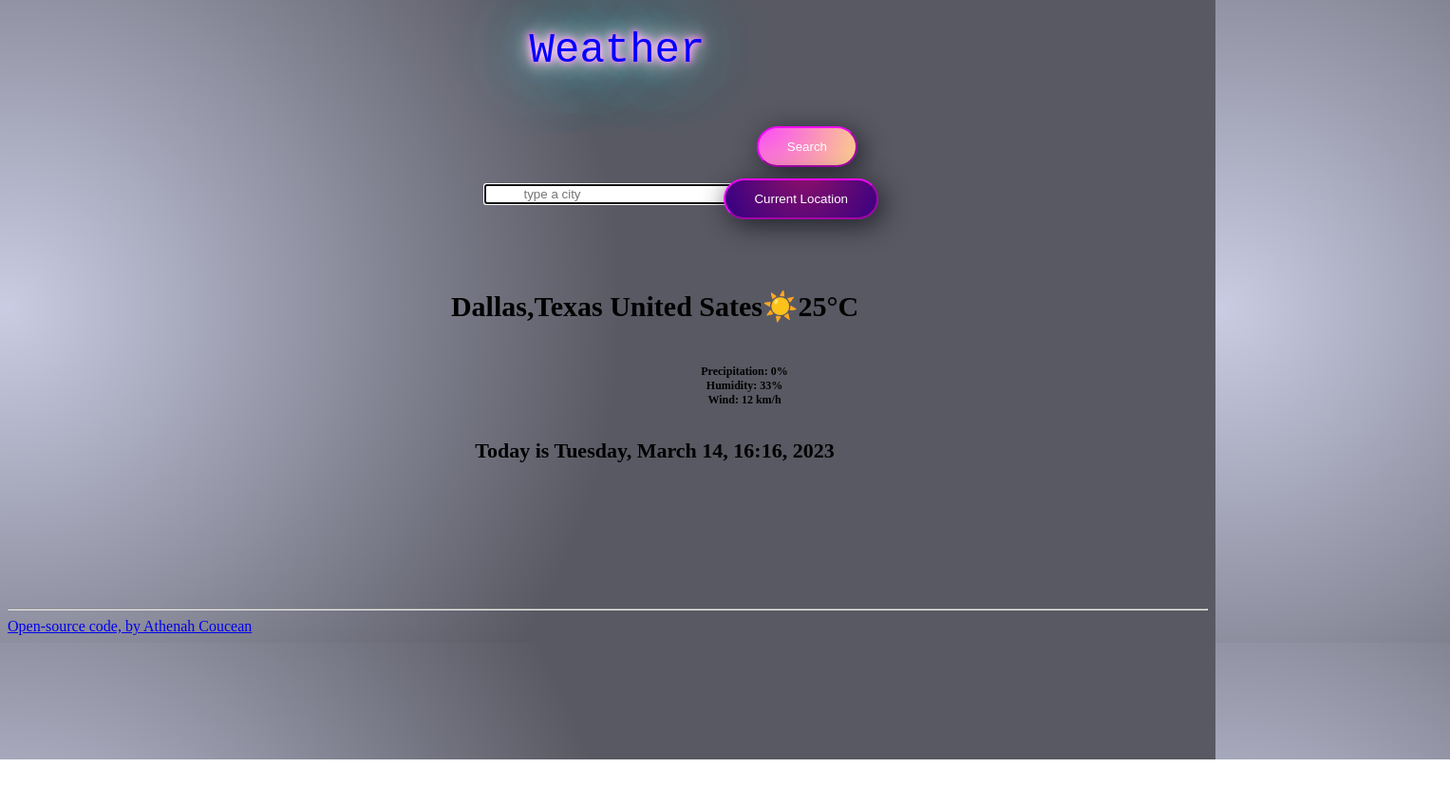
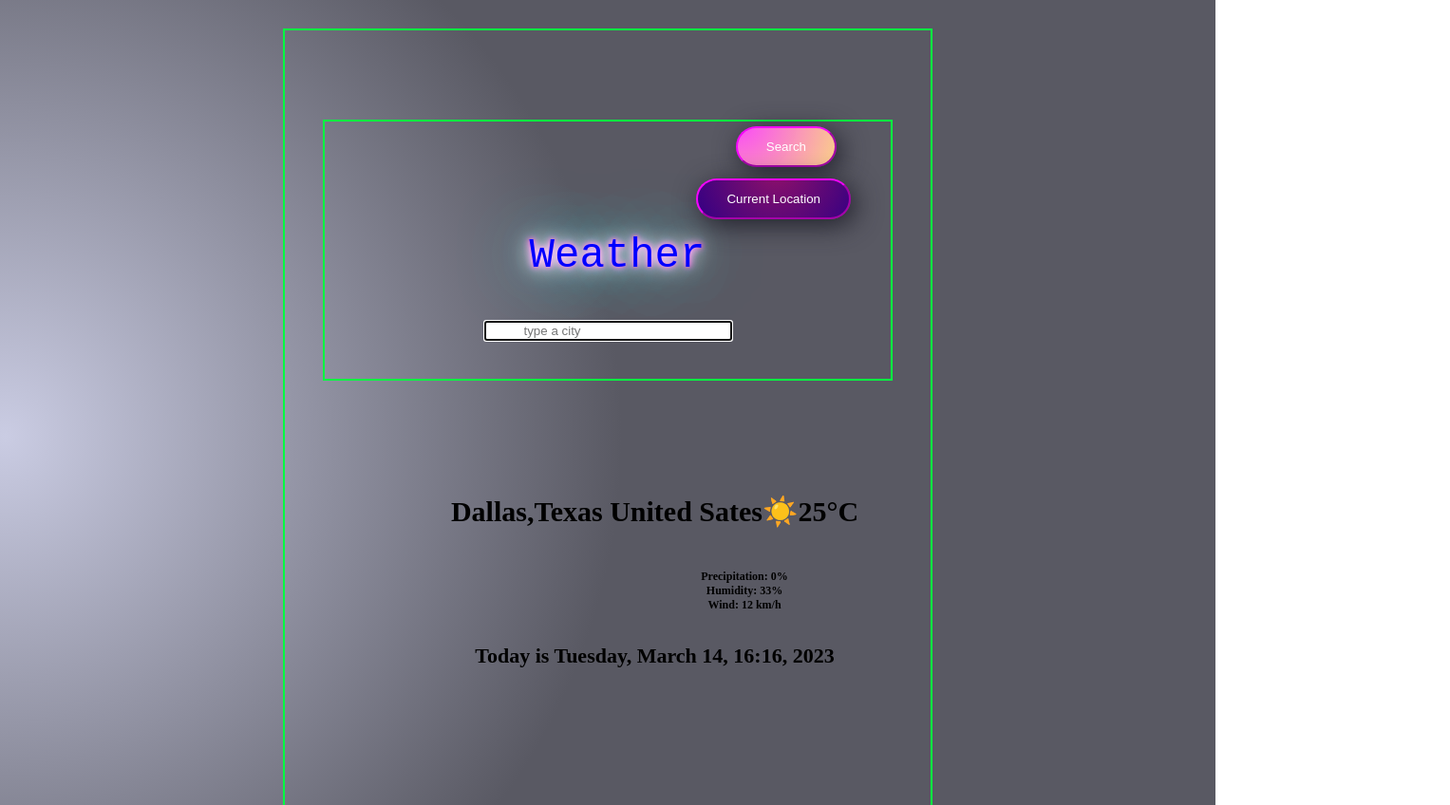
Before and after one commit to Athens410/my-new-git, a website built with Parcel: page index.html in a window 1280 px wide. Shown: the top 848 px of the page at 95% size, 1527 px wide, since content can reach past the window. Before the commit the page ends 800 px from the top, so only its background shows below. Built offline with nearby package versions, Linux system fonts and the light colour scheme.

Commit message:
created new border/ shifted button

```diff
--- a/index.html
+++ b/index.html
@@ -8,6 +8,7 @@
   </head>
   <link rel="stylesheet" href="src/styles.css" />
   <body>
+	<div class="weather-app">
     <hr class="line">
 
 	<div class="container">
@@ -50,6 +51,7 @@
 
 <button type="button" class="pressButton" id="search-input">Search</button>
 <button type="button" class="button" id="search-button">Current Location</button>
+</div>
 
 <hr class="lines">
 <a href="https://github.com/Athens410/my-new-git" class="github">
--- a/src/styles.css
+++ b/src/styles.css
@@ -42,7 +42,7 @@ h4 {
   margin: 0 auto;
  position: fixed;
  top: 133px;
- right: 377px;
+ right: 399px;
 
 
 
@@ -87,7 +87,7 @@ button:hover {
   margin: 0 auto;
   position: fixed;
   top: 188px;
-    right: 355px;
+    right: 384px;
   color: #ffff;
   border-color: rgb(245, 4, 253);
   background: radial-gradient(
@@ -138,3 +138,9 @@ button:hover {
   text-shadow: 0 0 10px #fff, 0 0 20px #fff, 0 0 30px #fff, 0 0 4px #ff00de,
     0 0 79px #19ffe0, 0 0 80px #14d0ff, 0 0 10px #ff00de;
 }
+.weather-app{
+  max-width: 600px;
+  margin: 30px auto;
+  padding: 40px;
+  border: 2px solid #00ff40;
+}
```
